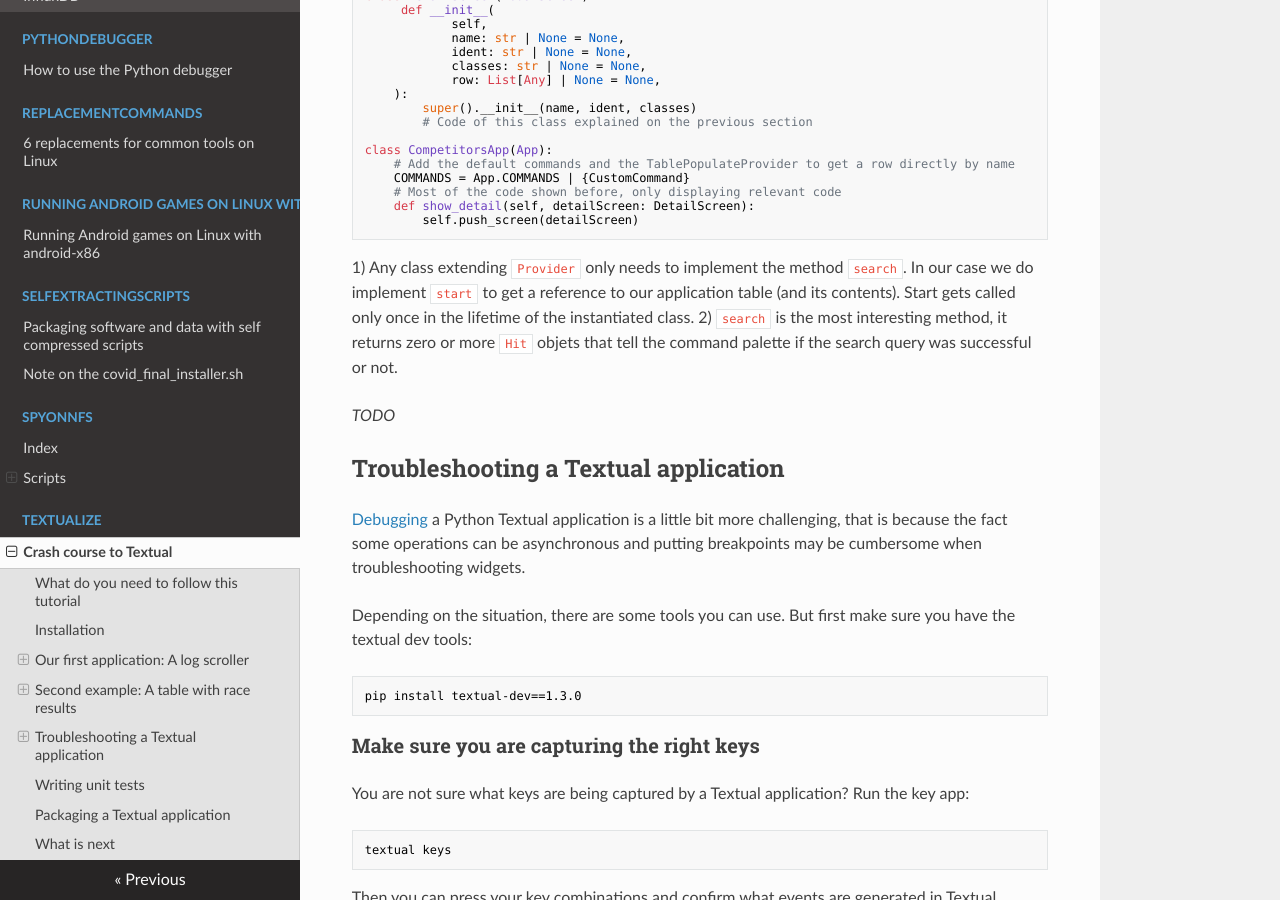
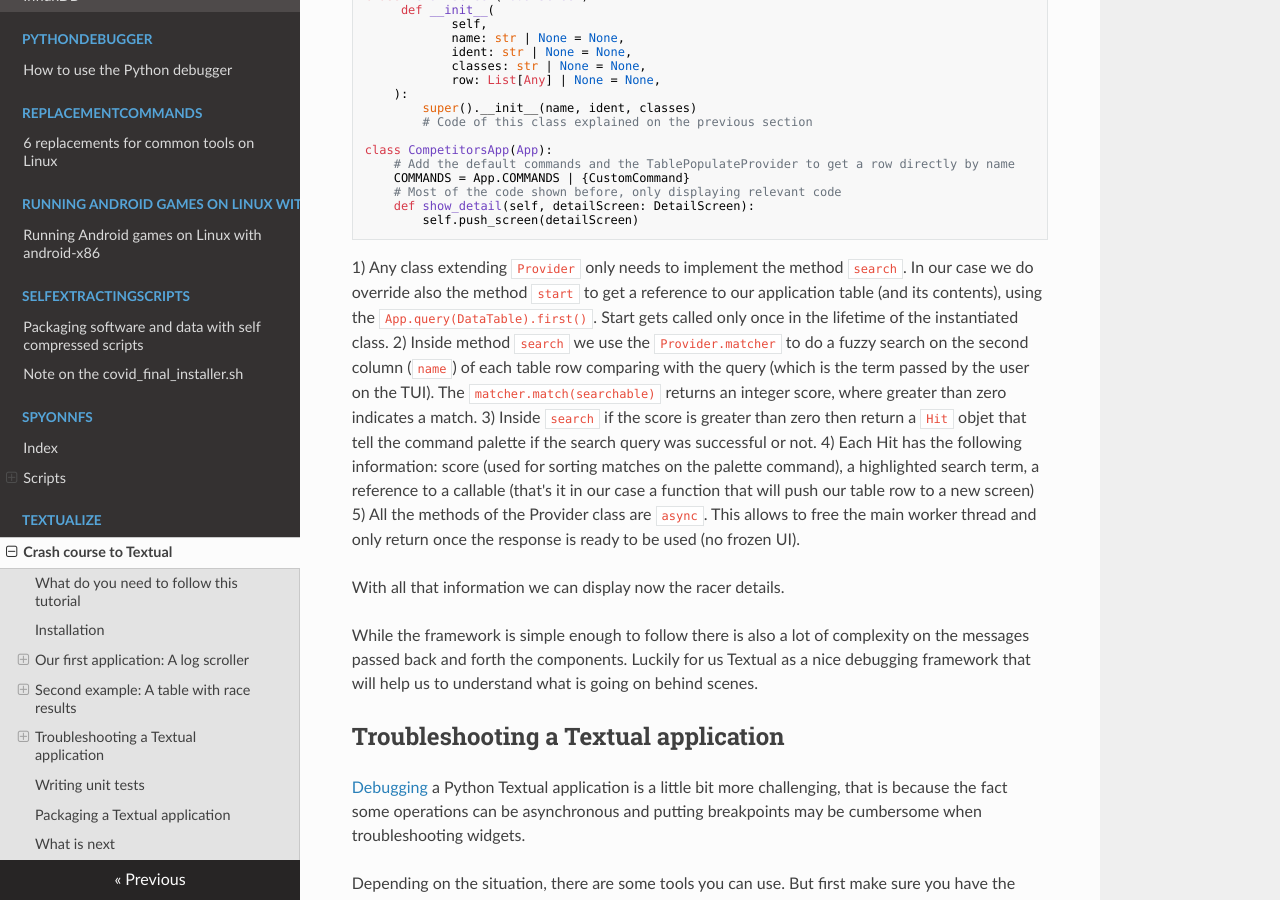
Before and after one commit to josevnz/tutorials, an MkDocs documentation site: the page built from docs/Textualize/TUTORIAL.md, in a window 1280 px wide and 900 px high, scrolled down 10649 px. Built offline with MkDocs 1.6.1, drawn with Linux system fonts in a browser that asks for light colours; nearby versions of some CDN libraries.

Commit message:
Code improvements and tutorial changes

````diff
--- a/docs/Textualize/TUTORIAL.md
+++ b/docs/Textualize/TUTORIAL.md
@@ -518,10 +518,15 @@ class CompetitorsApp(App):
         self.push_screen(detailScreen)
 ```
 
-1) Any class extending `Provider` only needs to implement the method `search`. In our case we do implement `start` to get a reference to our application table (and its contents). Start gets called only once in the lifetime of the instantiated class.
-2) `search` is the most interesting method, it returns zero or more `Hit` objets that tell the command palette if the search query was successful or not.
+1) Any class extending `Provider` only needs to implement the method `search`. In our case we do override also the method `start` to get a reference to our application table (and its contents), using the `App.query(DataTable).first()`. Start gets called only once in the lifetime of the instantiated class.
+2) Inside method `search` we use the `Provider.matcher` to do a fuzzy search on the second column (`name`) of each table row comparing with the query (which is the term passed by the user on the TUI). The `matcher.match(searchable)` returns an integer score, where greater than zero indicates a match.
+3) Inside `search` if the score is greater than zero then return a `Hit` objet that tell the command palette if the search query was successful or not.
+4) Each Hit has the following information: score (used for sorting matches on the palette command), a highlighted search term, a reference to a callable (that's it in our case a function that will push our table row to a new screen)
+5) All the methods of the Provider class are `async`. This allows to free the main worker thread and only return once the response is ready to be used (no frozen UI).
 
-*TODO*
+With all that information we can display now the racer details.
+
+While the framework is simple enough to follow there is also a lot of complexity on the messages passed back and forth the components. Luckily for us Textual as a nice debugging framework that will help us to understand what is going on behind scenes.
 
 ## Troubleshooting a Textual application
 
````
